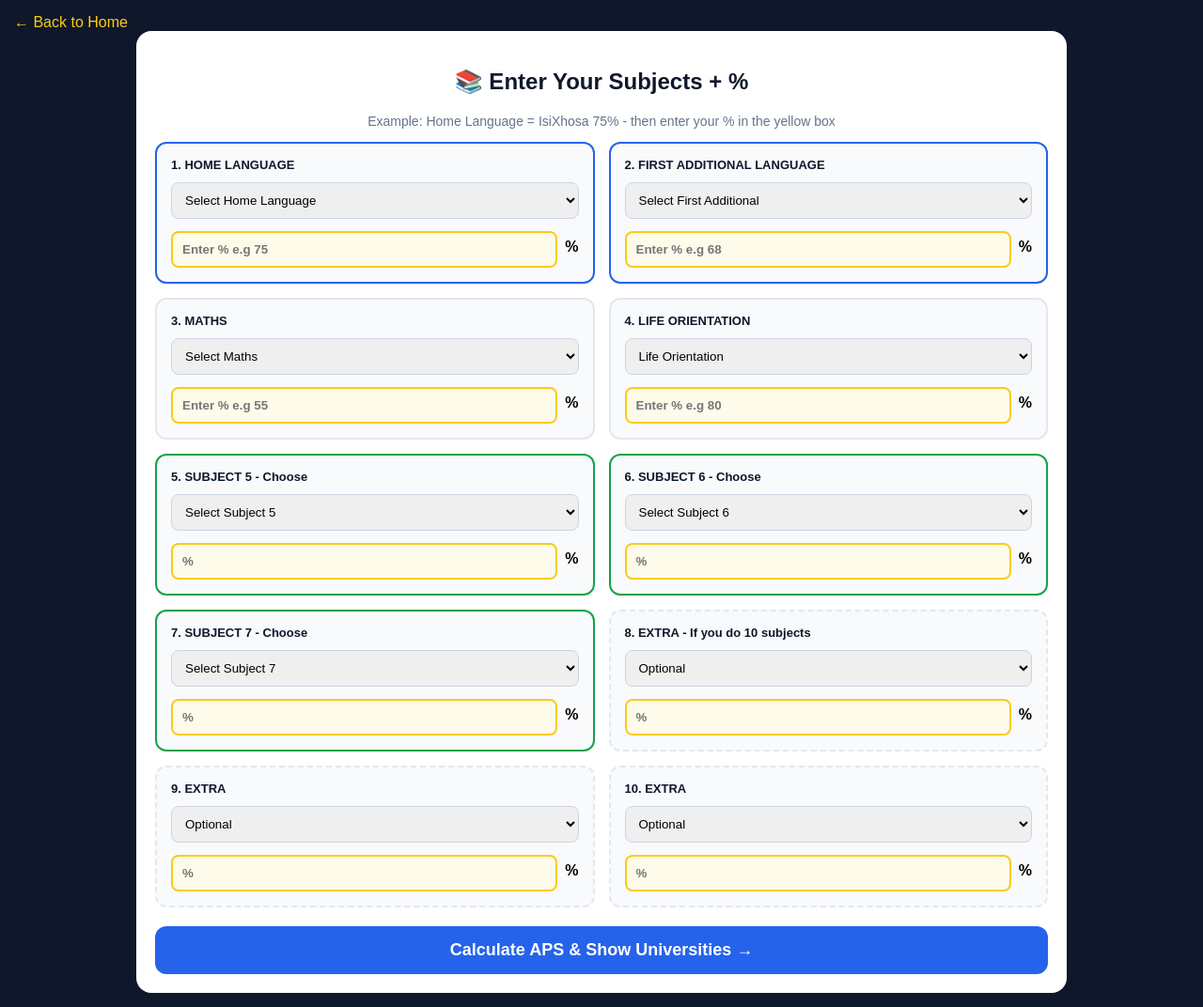
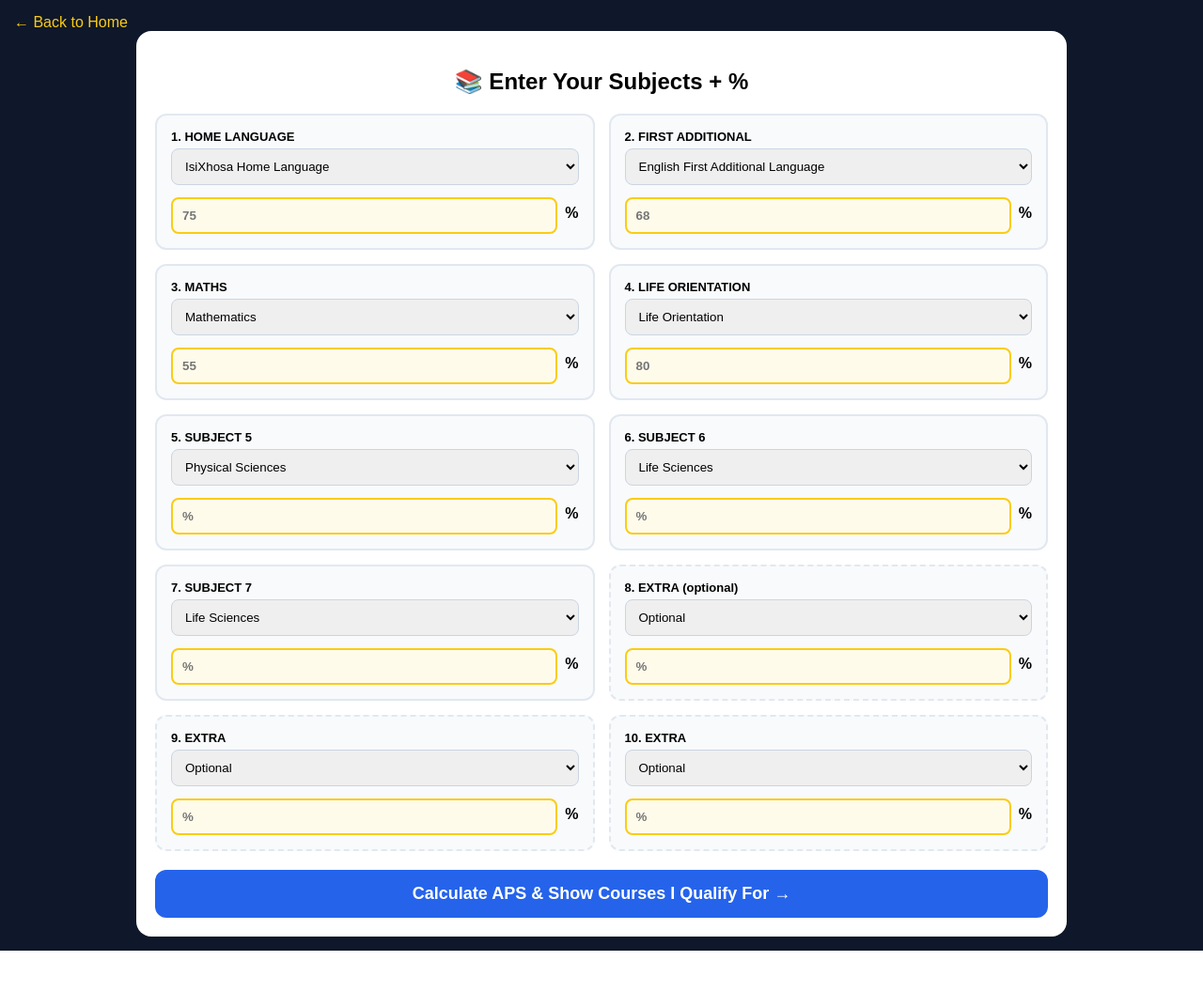
Before and after one commit to mapipaisiphile-commits/sa-uni-apply, a Flask app: page /aps in a window 1280 px wide. Shown: the whole page at 94% size. After the commit the page ends 1012 px from the top, so only its background shows below. Run offline with Flask 3, Linux system fonts and the light colour scheme.

Commit message:
final complete - APS to courses you qualify

```diff
--- a/app.py
+++ b/app.py
@@ -31,33 +31,81 @@ UNIVERSITIES = [
     {"code":"UMP","name":"University of Mpumalanga (UMP)","location":"Mbombela","closing":"30 Sep","apply_link":"https://www.ump.ac.za/apply/"},
 ]
 
+COURSES_DB = [
+    {"name":"BSc Information Technology","uni":"UJ","code":"UJ","aps":26,"faculty":"Science","maths_req":50},
+    {"name":"Diploma in Nursing","uni":"UJ","code":"UJ","aps":26,"faculty":"Health","maths_req":0},
+    {"name":"BCom Accounting","uni":"UJ","code":"UJ","aps":28,"faculty":"Business","maths_req":50},
+    {"name":"BSc Computer Science","uni":"UP","code":"UP","aps":30,"faculty":"Science","maths_req":60},
+    {"name":"BSc Physics","uni":"UP","code":"UP","aps":32,"faculty":"Science","maths_req":60},
+    {"name":"MBChB Medicine","uni":"UP","code":"UP","aps":35,"faculty":"Health","maths_req":60},
+    {"name":"BSc Engineering","uni":"WITS","code":"WITS","aps":34,"faculty":"Engineering","maths_req":65},
+    {"name":"BCom Law","uni":"WITS","code":"WITS","aps":32,"faculty":"Commerce","maths_req":0},
+    {"name":"BSc Life Sciences","uni":"WITS","code":"WITS","aps":28,"faculty":"Science","maths_req":50},
+    {"name":"BSc Computer Science","uni":"UCT","code":"UCT","aps":36,"faculty":"Science","maths_req":70},
+    {"name":"BCom","uni":"UCT","code":"UCT","aps":32,"faculty":"Commerce","maths_req":50},
+    {"name":"BA","uni":"UCT","code":"UCT","aps":28,"faculty":"Humanities","maths_req":0},
+    {"name":"Diploma in Agriculture","uni":"UKZN","code":"UKZN","aps":22,"faculty":"Agriculture","maths_req":0},
+    {"name":"BSc Agriculture","uni":"UKZN","code":"UKZN","aps":28,"faculty":"Science","maths_req":50},
+    {"name":"BSc Life Sciences","uni":"UFS","code":"UFS","aps":24,"faculty":"Science","maths_req":40},
+    {"name":"BEd Foundation Phase","uni":"NWU","code":"NWU","aps":22,"faculty":"Education","maths_req":0},
+    {"name":"BSc IT","uni":"NWU","code":"NWU","aps":26,"faculty":"Science","maths_req":50},
+    {"name":"Diploma in Tourism Management","uni":"TUT","code":"TUT","aps":20,"faculty":"Management","maths_req":0},
+    {"name":"Diploma in IT","uni":"TUT","code":"TUT","aps":22,"faculty":"ICT","maths_req":0},
+    {"name":"National Diploma Nursing","uni":"DUT","code":"DUT","aps":22,"faculty":"Health","maths_req":0},
+    {"name":"BSc Biological Sciences","uni":"NMU","code":"NMU","aps":26,"faculty":"Science","maths_req":45},
+    {"name":"Diploma in Business Management","uni":"CPUT","code":"CPUT","aps":20,"faculty":"Business","maths_req":0},
+    {"name":"BEd","uni":"UNISA","code":"UNISA","aps":20,"faculty":"Education","maths_req":0},
+    {"name":"Higher Certificate in Accounting","uni":"UNISA","code":"UNISA","aps":18,"faculty":"Business","maths_req":0},
+    {"name":"BCom Accounting","uni":"UWC","code":"UWC","aps":28,"faculty":"Commerce","maths_req":50},
+]
+
+def pct_to_points(p):
+    if p >= 80: return 7
+    if p >= 70: return 6
+    if p >= 60: return 5
+    if p >= 50: return 4
+    if p >= 40: return 3
+    if p >= 30: return 2
+    return 1
+
 @app.route('/')
-def home():
-    return render_template('landing.html')
+def home(): return render_template('landing.html')
 
 @app.route('/universities')
-def universities():
-    return render_template('universities.html', universities=UNIVERSITIES)
+def universities(): return render_template('universities.html', universities=UNIVERSITIES)
 
 @app.route('/university/<code>')
 def uni_detail(code):
     uni = next((u for u in UNIVERSITIES if u['code']==code), None)
-    if not uni:
-        return "Not Found", 404
+    if not uni: return "Not Found", 404
     return render_template('courses.html', uni=uni)
 
-# NEW - FIXES YOUR NOT FOUND ERROR
 @app.route('/aps')
-def aps_page():
-    return render_template('subjects.html')
+def aps_page(): return render_template('subjects.html')
 
 @app.route('/subjects')
-def subjects_page():
-    return render_template('subjects.html')
+def subjects_page(): return render_template('subjects.html')
 
-@app.route('/check-requirements')
-def check_req():
-    return render_template('subjects.html')
+@app.route('/calculate', methods=['POST'])
+def calculate():
+    try:
+        main_pcts = []
+        for k in ['hl_pct','fal_pct','maths_pct','s5_pct','s6_pct','s7_pct']:
+            v = request.form.get(k)
+            if v and v.isdigit():
+                main_pcts.append(int(v))
+        aps = sum(pct_to_points(p) for p in main_pcts[:6]) if main_pcts else 0
+        maths_pct = int(request.form.get('maths_pct') or 0)
+        qualified = []
+        for course in COURSES_DB:
+            if aps >= course['aps'] and maths_pct >= course['maths_req']:
+                uni_obj = next((u for u in UNIVERSITIES if u['code']==course['code']), None)
+                course['apply_link'] = uni_obj['apply_link'] if uni_obj else "#"
+                qualified.append(course)
+        qualified = sorted(qualified, key=lambda x: x['aps'])
+        return render_template('results.html', aps=aps, qualified=qualified, total=len(COURSES_DB))
+    except Exception as e:
+        return f"Error: {e}", 500
 
 if __name__ == '__main__':
     app.run(debug=True)
--- a/templates/subjects.html
+++ b/templates/subjects.html
@@ -1,218 +1,14 @@
-<!DOCTYPE html>
-<html>
-<head>
-<meta name="viewport" content="width=device-width, initial-scale=1">
-<title>Enter Your Subjects</title>
-<style>
-body{font-family:Arial;background:#0f172a;color:white;margin:0;padding:15px}
-.box{max-width:950px;margin:0 auto;background:white;color:black;border-radius:16px;padding:20px}
-h2{text-align:center;color:#0f172a}
-.grid{display:grid;grid-template-columns:1fr 1fr;gap:15px}
-@media(max-width:700px){.grid{grid-template-columns:1fr}}
-.subject{background:#f8fafc;border:2px solid #e2e8f0;border-radius:12px;padding:15px}
-.subject label{font-weight:bold;display:block;margin-bottom:6px;font-size:13px;color:#0f172a}
-.subject select, .subject input{width:100%;padding:10px;border-radius:8px;border:1px solid #cbd5e1;margin-top:5px}
-.percent{display:flex;gap:8px;align-items:center;margin-top:8px}
-.percent input{flex:1;background:#fffbeb;border:2px solid #facc15;font-weight:bold}
-.btn{background:#2563eb;color:white;padding:15px;border-radius:12px;border:none;width:100%;font-weight:bold;font-size:18px;margin-top:20px;cursor:pointer}
-.back{color:#facc15;text-decoration:none}
-</style>
-</head>
-<body>
-<a href="/" class="back">← Back to Home</a>
-<div class="box">
-<h2>📚 Enter Your Subjects + %</h2>
-<p style="text-align:center;color:#64748b;font-size:14px">Example: Home Language = IsiXhosa 75% - then enter your % in the yellow box</p>
-
-<form action="/universities">
-<div class="grid">
-
-<!-- 1 -->
-<div class="subject" style="border-color:#2563eb">
-<label>1. HOME LANGUAGE</label>
-<select name="hl">
-<option>Select Home Language</option>
-<option>IsiXhosa Home Language</option>
-<option>IsiZulu Home Language</option>
-<option>Sepedi (Sesotho sa Leboa) Home Language</option>
-<option>Sesotho Home Language</option>
-<option>Setswana Home Language</option>
-<option>SiSwati Home Language</option>
-<option>Tshivenda Home Language</option>
-<option>Xitsonga Home Language</option>
-<option>Afrikaans Home Language</option>
-<option>English Home Language</option>
-<option>IsiNdebele Home Language</option>
-</select>
-<div class="percent"><input type="number" placeholder="Enter % e.g 75" min="0" max="100"><span><b>%</b></span></div>
-</div>
-
-<!-- 2 -->
-<div class="subject" style="border-color:#2563eb">
-<label>2. FIRST ADDITIONAL LANGUAGE</label>
-<select name="fal">
-<option>Select First Additional</option>
-<option>English First Additional Language</option>
-<option>Afrikaans First Additional Language</option>
-<option>IsiXhosa First Additional Language</option>
-<option>IsiZulu First Additional Language</option>
-<option>Sepedi First Additional Language</option>
-<option>Sesotho First Additional Language</option>
-<option>Setswana First Additional Language</option>
-<option>SiSwati First Additional Language</option>
-<option>Tshivenda First Additional Language</option>
-<option>Xitsonga First Additional Language</option>
-<option>IsiNdebele First Additional Language</option>
-</select>
-<div class="percent"><input type="number" placeholder="Enter % e.g 68" min="0" max="100"><span><b>%</b></span></div>
-</div>
-
-<!-- 3 -->
-<div class="subject">
-<label>3. MATHS</label>
-<select name="maths">
-<option>Select Maths</option>
-<option>Mathematics</option>
-<option>Mathematical Literacy</option>
-<option>Technical Mathematics</option>
-</select>
-<div class="percent"><input type="number" placeholder="Enter % e.g 55" min="0" max="100"><span><b>%</b></span></div>
-</div>
-
-<!-- 4 -->
-<div class="subject">
-<label>4. LIFE ORIENTATION</label>
-<select><option>Life Orientation</option></select>
-<div class="percent"><input type="number" placeholder="Enter % e.g 80" min="0" max="100"><span><b>%</b></span></div>
-</div>
-
-<!-- 5,6,7 WITH FULL LIST -->
-<div class="subject" style="border-color:#16a34a">
-<label>5. SUBJECT 5 - Choose</label>
-<select>
-<option>Select Subject 5</option>
-<option>Physical Sciences</option>
-<option>Life Sciences</option>
-<option>Technical Sciences</option>
-<option>Accounting</option>
-<option>Engineering Graphics and Design (EGD)</option>
-<option>Business Studies</option>
-<option>Economics</option>
-<option>Geography</option>
-<option>History</option>
-<option>Agricultural Sciences</option>
-<option>Agricultural Management Practices</option>
-<option>Agricultural Technology</option>
-<option>Computer Applications Technology (CAT)</option>
-<option>Information Technology (IT)</option>
-<option>Consumer Studies</option>
-<option>Hospitality Studies</option>
-<option>Tourism</option>
-<option>Civil Technology</option>
-<option>Electrical Technology</option>
-<option>Mechanical Technology</option>
-<option>Design</option>
-<option>Dramatic Arts</option>
-<option>Dance Studies</option>
-<option>Music</option>
-<option>Visual Arts</option>
-<option>Religion Studies</option>
-<option>Second Additional Language</option>
-</select>
-<div class="percent"><input type="number" placeholder="%" min="0" max="100"><span><b>%</b></span></div>
-</div>
-
-<div class="subject" style="border-color:#16a34a">
-<label>6. SUBJECT 6 - Choose</label>
-<select>
-<option>Select Subject 6</option>
-<option>Physical Sciences</option>
-<option>Life Sciences</option>
-<option>Technical Sciences</option>
-<option>Accounting</option>
-<option>Engineering Graphics and Design (EGD)</option>
-<option>Business Studies</option>
-<option>Economics</option>
-<option>Geography</option>
-<option>History</option>
-<option>Agricultural Sciences</option>
-<option>Agricultural Management Practices</option>
-<option>Agricultural Technology</option>
-<option>Computer Applications Technology (CAT)</option>
-<option>Information Technology (IT)</option>
-<option>Consumer Studies</option>
-<option>Hospitality Studies</option>
-<option>Tourism</option>
-<option>Civil Technology</option>
-<option>Electrical Technology</option>
-<option>Mechanical Technology</option>
-<option>Design</option>
-<option>Dramatic Arts</option>
-<option>Dance Studies</option>
-<option>Music</option>
-<option>Visual Arts</option>
-<option>Religion Studies</option>
-<option>Second Additional Language</option>
-</select>
-<div class="percent"><input type="number" placeholder="%" min="0" max="100"><span><b>%</b></span></div>
-</div>
-
-<div class="subject" style="border-color:#16a34a">
-<label>7. SUBJECT 7 - Choose</label>
-<select>
-<option>Select Subject 7</option>
-<option>Physical Sciences</option>
-<option>Life Sciences</option>
-<option>Technical Sciences</option>
-<option>Accounting</option>
-<option>Engineering Graphics and Design (EGD)</option>
-<option>Business Studies</option>
-<option>Economics</option>
-<option>Geography</option>
-<option>History</option>
-<option>Agricultural Sciences</option>
-<option>Agricultural Management Practices</option>
-<option>Agricultural Technology</option>
-<option>Computer Applications Technology (CAT)</option>
-<option>Information Technology (IT)</option>
-<option>Consumer Studies</option>
-<option>Hospitality Studies</option>
-<option>Tourism</option>
-<option>Civil Technology</option>
-<option>Electrical Technology</option>
-<option>Mechanical Technology</option>
-<option>Design</option>
-<option>Dramatic Arts</option>
-<option>Dance Studies</option>
-<option>Music</option>
-<option>Visual Arts</option>
-<option>Religion Studies</option>
-<option>Second Additional Language</option>
-</select>
-<div class="percent"><input type="number" placeholder="%" min="0" max="100"><span><b>%</b></span></div>
-</div>
-
-<!-- 8,9,10 EXTRA -->
-<div class="subject" style="border-style:dashed">
-<label>8. EXTRA - If you do 10 subjects</label>
-<select><option>Optional</option><option>Physical Sciences</option><option>Life Sciences</option><option>Accounting</option><option>EGD</option><option>Any other subject</option></select>
-<div class="percent"><input type="number" placeholder="%" min="0" max="100"><span><b>%</b></span></div>
-</div>
-<div class="subject" style="border-style:dashed">
-<label>9. EXTRA</label>
-<select><option>Optional</option><option>Physical Sciences</option><option>Life Sciences</option><option>Accounting</option><option>EGD</option><option>Any other subject</option></select>
-<div class="percent"><input type="number" placeholder="%" min="0" max="100"><span><b>%</b></span></div>
-</div>
-<div class="subject" style="border-style:dashed">
-<label>10. EXTRA</label>
-<select><option>Optional</option><option>Physical Sciences</option><option>Life Sciences</option><option>Accounting</option><option>EGD</option><option>Any other subject</option></select>
-<div class="percent"><input type="number" placeholder="%" min="0" max="100"><span><b>%</b></span></div>
-</div>
-
-</div>
-<button class="btn" type="submit">Calculate APS & Show Universities →</button>
-</div>
-</form>
-</div>
-</body>
-</html>
+<!DOCTYPE html><html><head><meta name="viewport" content="width=device-width, initial-scale=1"><title>Enter Subjects</title>
+<style>body{font-family:Arial;background:#0f172a;color:white;margin:0;padding:15px}.box{max-width:950px;margin:0 auto;background:white;color:black;border-radius:16px;padding:20px}.grid{display:grid;grid-template-columns:1fr 1fr;gap:15px}@media(max-width:700px){.grid{grid-template-columns:1fr}}.subject{background:#f8fafc;border:2px solid #e2e8f0;border-radius:12px;padding:15px}.subject label{font-weight:bold;display:block;font-size:13px}.subject select,.subject input{width:100%;padding:10px;border-radius:8px;border:1px solid #cbd5e1;margin-top:5px}.percent{display:flex;gap:8px;align-items:center;margin-top:8px}.percent input{flex:1;background:#fffbeb;border:2px solid #facc15;font-weight:bold}.btn{background:#2563eb;color:white;padding:15px;border-radius:12px;border:none;width:100%;font-weight:bold;font-size:18px;margin-top:20px;cursor:pointer}.back{color:#facc15;text-decoration:none}</style>
+</head><body><a href="/" class="back">← Back to Home</a><div class="box"><h2 style="text-align:center">📚 Enter Your Subjects + %</h2><form action="/calculate" method="POST"><div class="grid">
+<div class="subject"><label>1. HOME LANGUAGE</label><select name="hl"><option>IsiXhosa Home Language</option><option>IsiZulu Home Language</option><option>English Home Language</option><option>Afrikaans Home Language</option><option>Sepedi Home Language</option><option>Sesotho Home Language</option><option>Setswana Home Language</option><option>SiSwati Home Language</option><option>Tshivenda Home Language</option><option>Xitsonga Home Language</option></select><div class="percent"><input type="number" name="hl_pct" placeholder="75" required min="0" max="100"><span><b>%</b></span></div></div>
+<div class="subject"><label>2. FIRST ADDITIONAL</label><select name="fal"><option>English First Additional Language</option><option>Afrikaans First Additional Language</option><option>IsiXhosa First Additional Language</option><option>IsiZulu First Additional Language</option></select><div class="percent"><input type="number" name="fal_pct" placeholder="68" required min="0" max="100"><span><b>%</b></span></div></div>
+<div class="subject"><label>3. MATHS</label><select name="maths_type"><option>Mathematics</option><option>Mathematical Literacy</option><option>Technical Mathematics</option></select><div class="percent"><input type="number" name="maths_pct" placeholder="55" required min="0" max="100"><span><b>%</b></span></div></div>
+<div class="subject"><label>4. LIFE ORIENTATION</label><select><option>Life Orientation</option></select><div class="percent"><input type="number" name="lo_pct" placeholder="80" min="0" max="100"><span><b>%</b></span></div></div>
+<div class="subject"><label>5. SUBJECT 5</label><select name="s5"><option>Physical Sciences</option><option>Life Sciences</option><option>Technical Sciences</option><option>Accounting</option><option>Engineering Graphics and Design (EGD)</option><option>Business Studies</option><option>Geography</option><option>History</option><option>Economics</option><option>CAT</option><option>IT</option><option>Consumer Studies</option><option>Tourism</option></select><div class="percent"><input type="number" name="s5_pct" placeholder="%" required min="0" max="100"><span><b>%</b></span></div></div>
+<div class="subject"><label>6. SUBJECT 6</label><select name="s6"><option>Life Sciences</option><option>Physical Sciences</option><option>Accounting</option><option>Business Studies</option><option>EGD</option><option>Geography</option><option>Economics</option></select><div class="percent"><input type="number" name="s6_pct" placeholder="%" required min="0" max="100"><span><b>%</b></span></div></div>
+<div class="subject"><label>7. SUBJECT 7</label><select name="s7"><option>Life Sciences</option><option>Physical Sciences</option><option>Accounting</option><option>History</option><option>Economics</option><option>Consumer Studies</option><option>Tourism</option></select><div class="percent"><input type="number" name="s7_pct" placeholder="%" required min="0" max="100"><span><b>%</b></span></div></div>
+<div class="subject" style="border-style:dashed"><label>8. EXTRA (optional)</label><select><option>Optional</option></select><div class="percent"><input type="number" name="s8_pct" placeholder="%"><span><b>%</b></span></div></div>
+<div class="subject" style="border-style:dashed"><label>9. EXTRA</label><select><option>Optional</option></select><div class="percent"><input type="number" name="s9_pct" placeholder="%"><span><b>%</b></span></div></div>
+<div class="subject" style="border-style:dashed"><label>10. EXTRA</label><select><option>Optional</option></select><div class="percent"><input type="number" name="s10_pct" placeholder="%"><span><b>%</b></span></div></div>
+</div><button class="btn" type="submit">Calculate APS & Show Courses I Qualify For →</button></form></div></body></html>
--- a/templates/universities.html
+++ b/templates/universities.html
@@ -2,7 +2,7 @@
 <html>
 <head>
 <meta name="viewport" content="width=device-width, initial-scale=1">
-<title>All 26 Universities 2026</title>
+<title>All 26 Universities</title>
 <style>
 body{margin:0;font-family:Arial;background:#0f172a;color:white}
 .top{text-align:center;padding:20px}
```
Also changed, not shown: templates/courses.html (+1 -16 lines), templates/landing.html (+8 -49 lines), templates/results.html (added, +40 -0 lines).
